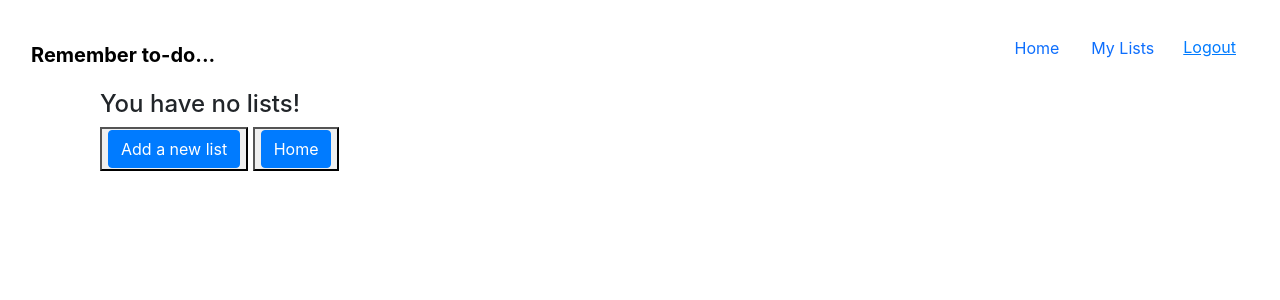
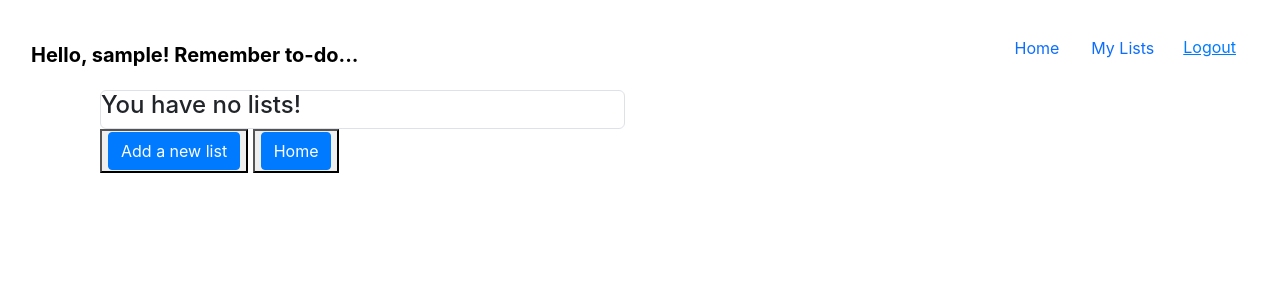
Before and after one commit to jake-bestland/django-todo-app, a Django app: a page that uses checklist/templates/base.html in a window 1280 px wide. Shown: the top 300 px of the page. Run offline with Django 5.2, Linux system fonts and the light colour scheme; the visitor is signed in with stand-in values (Sample User, id 1); data comes from the database, SQL or seed files in the repository; data that the repository does not hold is empty; some libraries are stand-ins or nearby versions.

Commit message:
adding border styling to lists, forgot password link, and greeting in navbar

```diff
--- a/checklist/templates/base.html
+++ b/checklist/templates/base.html
@@ -12,7 +12,7 @@
         <div>
         <nav class="navbar">
             <div class="container-fluid">
-                <a class="navbar-brand" href="/"><strong>Remember to-do...</strong></a>
+                <a class="navbar-brand" href="/"><strong>Hello, {{user.username|default:"Guest" }}!  Remember to-do...</strong></a>
 
                 <ul class="nav justify-content-end">
                     <li class="nav-item">
--- a/checklist/templates/checklist/checklist.html
+++ b/checklist/templates/checklist/checklist.html
@@ -9,9 +9,9 @@
             <h3>Edit list:</h3>
             <h5>{{ checklist.title | upper }}</h5>
         </div>
-        <ul class="list-group">
+        <ul class="list-group border border-black">
             {% for entry in object_list %}
-            <li class="list-group-item d-flex justify-content-between align-items-center">
+            <li class="list-group-item d-flex justify-content-between align-items-center border border-black">
                 <input class="form-check-input" type="checkbox" value="" id="{{ entry.name }}">
                 <label class="form-check-label" for="{{ entry.name}}">{{ entry.name }}</label>
                 <a href="{% url 'entry-delete' user.username checklist.slug entry.id %}" class="badge text-bg-primary rounded-pill">Delete</a>
--- a/checklist/templates/checklist/homepage.html
+++ b/checklist/templates/checklist/homepage.html
@@ -42,6 +42,7 @@
 
         <input type="submit" value="Sign in" name="signinform" class="btn btn-primary">
       </form>
+      <p><a href="{% url 'password_reset' %}">Forgot password?</a></p>
     </div>
 
     <div class="col-6">
--- a/checklist/templates/checklist/user_checklist_index.html
+++ b/checklist/templates/checklist/user_checklist_index.html
@@ -9,9 +9,9 @@
     <h3>All my lists</h3>
     {% endif %}
 
-    <ul class="list-group">
+    <ul class="list-group border border-black">
         {% for checklist in object_list %}
-        <a href="{% url 'list' user.username checklist.slug %}" class="list-group-item list-group-item-action">
+        <a href="{% url 'list' user.username checklist.slug %}" class="list-group-item list-group-item-action border border-black">
             <div class="d-flex justify-content-between align-items-center">
                 {{ checklist.title }}
                 <span class="badge text-bg-primary rounded-pill">{{ checklist.entry_set.all.count }}</span>
```
